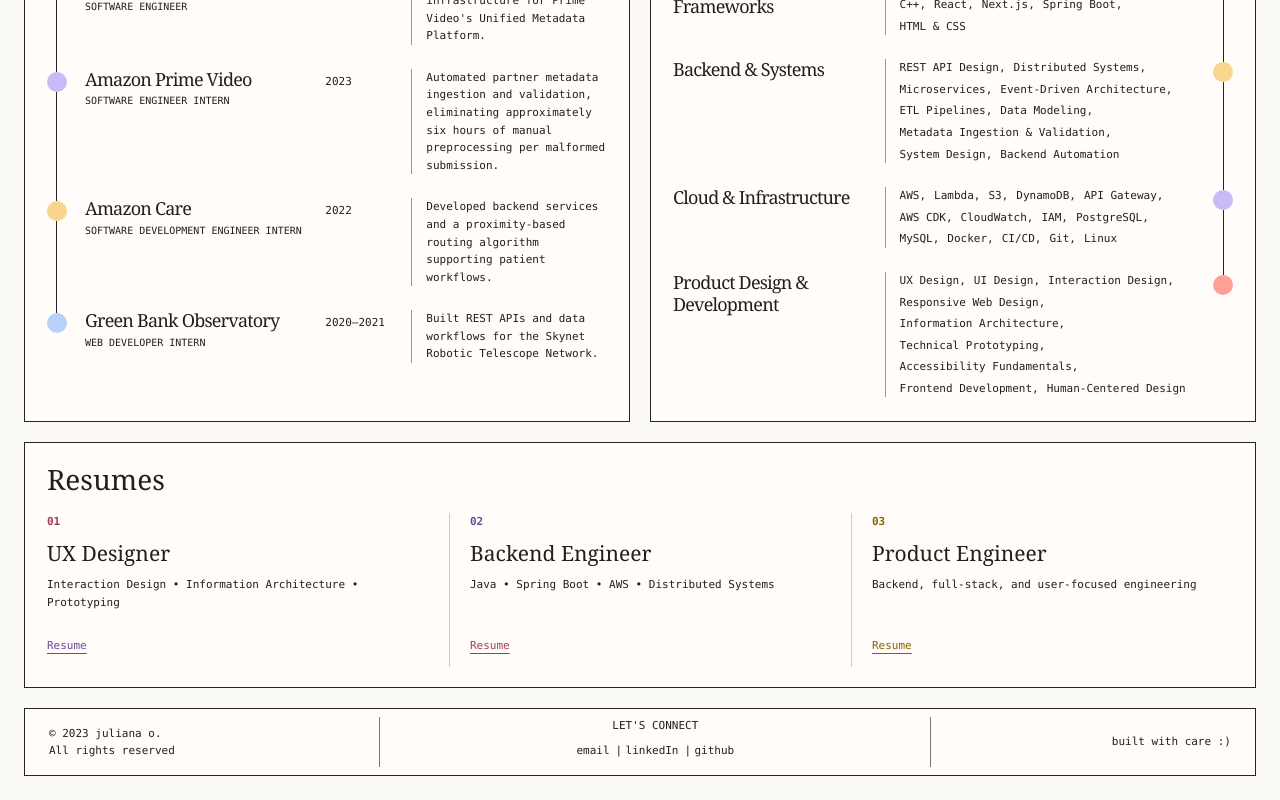
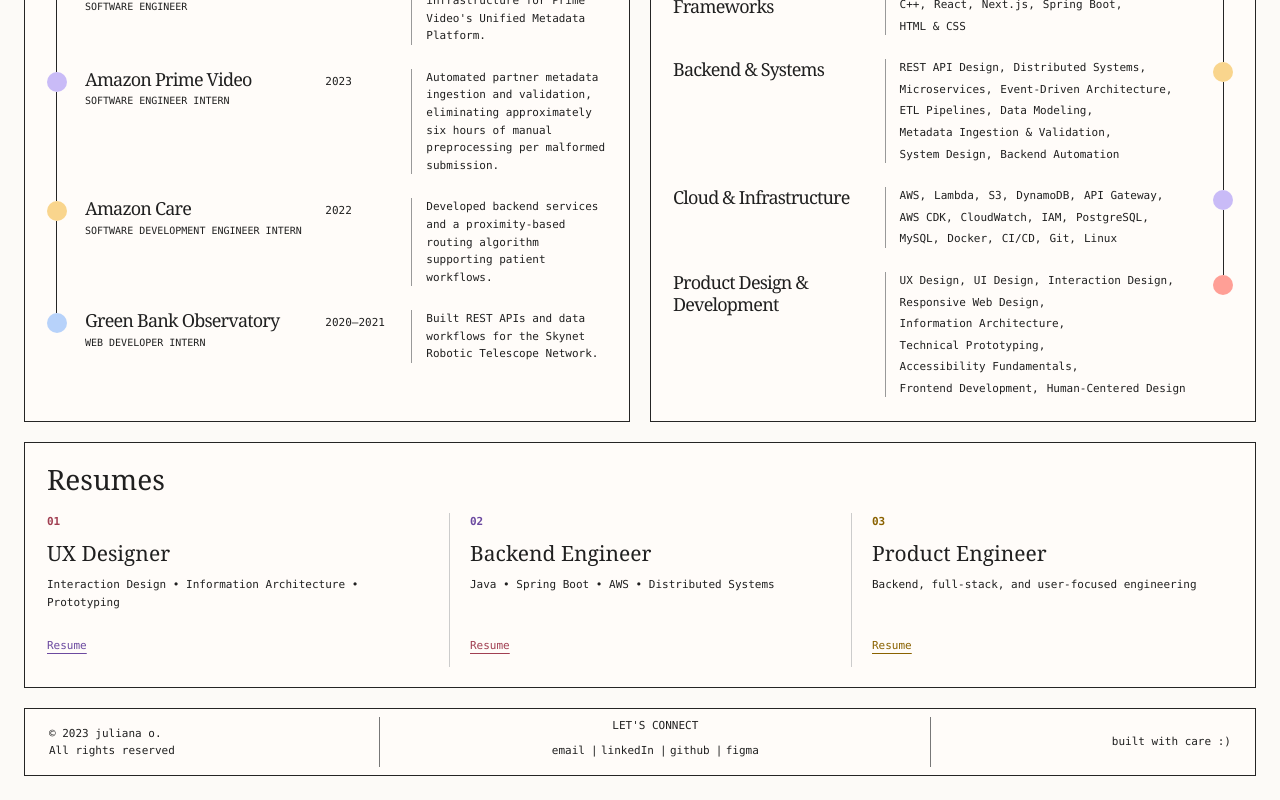
Before and after one commit to julsoyola/juliana-portfolio, a Next.js app in the folder portfolio/: page / in a window 1280 px wide. Shown: the part 1300-2100 px from the top of the page. Built offline with nearby package versions, Linux system fonts and the light colour scheme.

Commit message:
Add Figma profile to contact links

```diff
--- a/portfolio/components/home/EditorialHome.tsx
+++ b/portfolio/components/home/EditorialHome.tsx
@@ -126,6 +126,7 @@
             <a href="mailto:julianaaoyola@gmail.com">email</a>
             <a href="https://linkedin.com/in/julianaoyola" target="_blank" rel="noopener noreferrer">linkedIn</a>
             <a href="https://github.com/julsoyola" target="_blank" rel="noopener noreferrer">github</a>
+            <a href="https://www.figma.com/@doobea" target="_blank" rel="noopener noreferrer">figma</a>
           </div></div>
           <p className={styles.signature}>built with care :)</p>
         </div>
```
